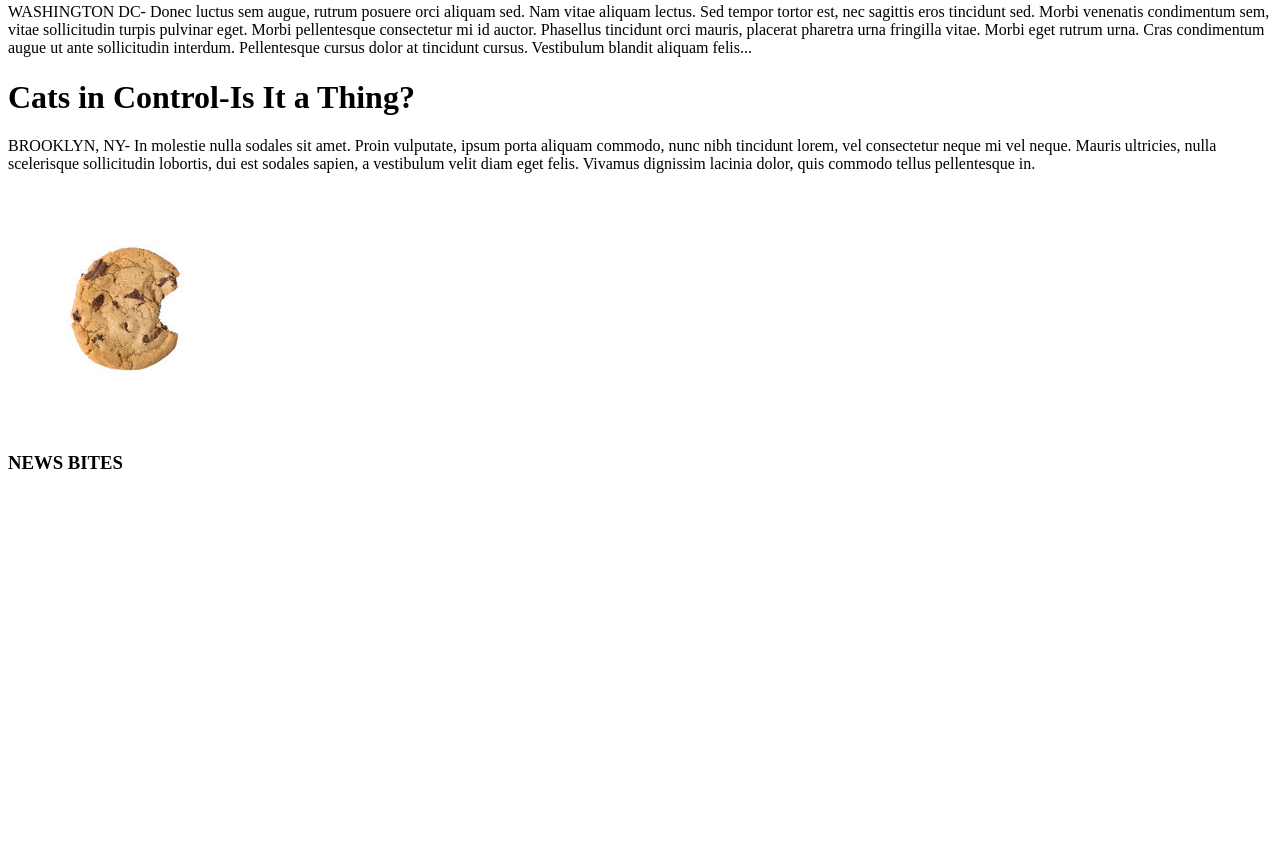
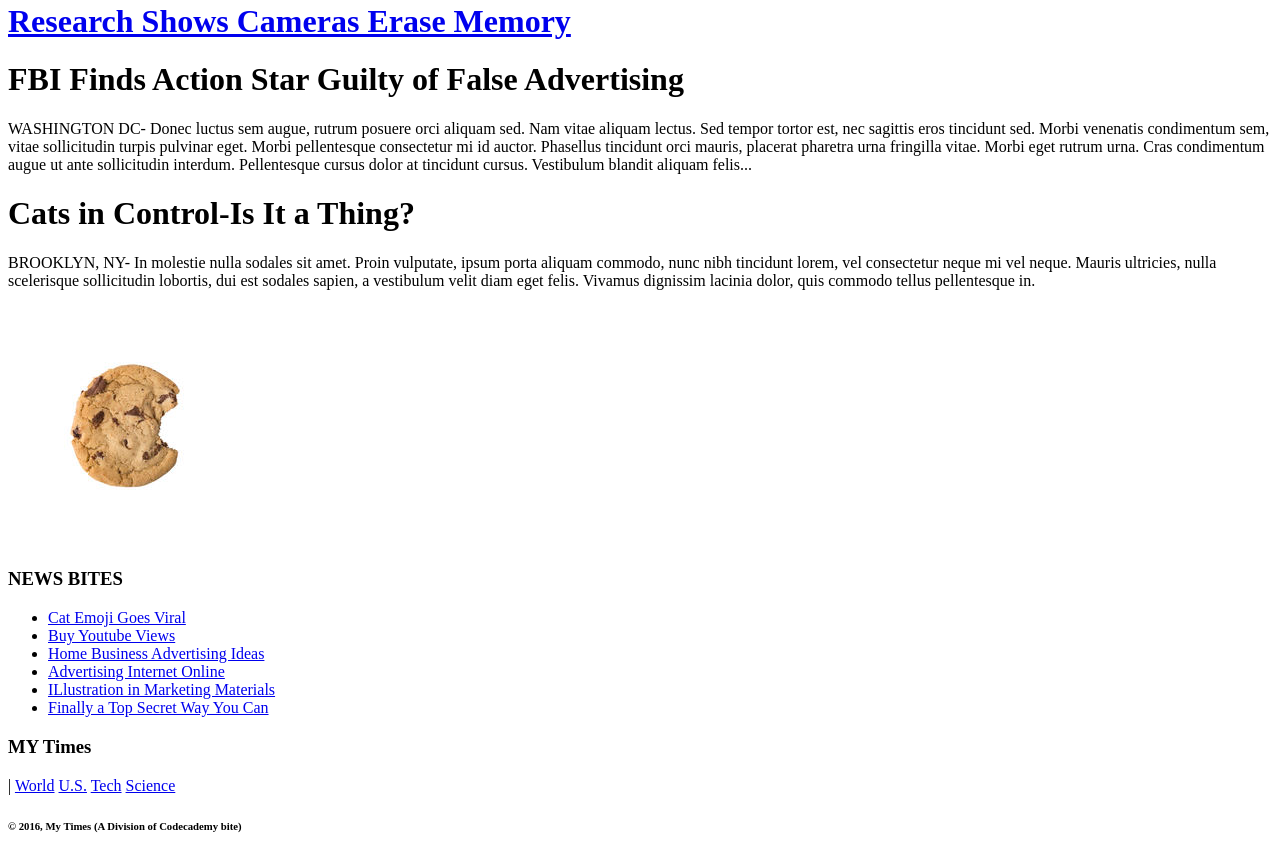
Before and after one commit to scarlet-lettered/my_times, a plain HTML site: page index.html in a window 1280 px wide. Shown: the part 629-1486 px from the top of the page. Before the commit the page ends 1122 px from the top, so only its background shows below. Drawn offline with Linux system fonts and the light colour scheme; files that its build step writes are made by us from their sources.

Commit message:
all html

```diff
--- a/index.html
+++ b/index.html
@@ -9,16 +9,14 @@
 <!-- Header Section -->
     <header>
       <div id="logo-container">
-
+        <h5>MY Times</h5>
       </div>
 
         <nav id="header-nav">
-          <ul>
-            <li><a href="#">World</a></li>
-            <li><a href="#">U.S.</a></li>
-            <li><a href="#">Tech</a></li>
-            <li><a href="#">Science</a></li>
-          </ul>
+            <a href="#"><h3>World</h3></a>
+            <a href="#"><h3>U.S.</h3></a>
+            <a href="#"><h3>Tech</h3></a>
+            <a href="#"><h3>Science</h3></a>
         </nav>
 
     </header>
@@ -94,12 +92,14 @@
         <img src="./resources/images/img-news-bite-cookie.png" alt="chocolate-chip cookie minus one bite">
         <h3>NEWS BITES</h3>
         <nav id="news-bites-col">
-          <a href="#"></a>
-          <a href="#"></a>
-          <a href="#"></a>
-          <a href="#"></a>
-          <a href="#"></a>
-          <a href="#"></a>
+          <ul>
+            <li><a href="#">Cat Emoji Goes Viral</a></li>
+            <li><a href="#">Buy Youtube Views</a></li>
+            <li><a href="#">Home Business Advertising Ideas</a></li>
+            <li><a href="#">Advertising Internet Online</a></li>
+            <li><a href="#">ILlustration in Marketing Materials</a></li>
+            <li><a href="#">Finally a Top Secret Way You Can</a></li>
+        </ul>
         </nav>
       </div>
 
@@ -110,11 +110,17 @@
 
     <footer>
 
+      <nav>
+        <h3 id="footer">MY Times</h3> |
+        <a href="#">World</a>
+        <a href="#">U.S.</a>
+        <a href="#">Tech</a>
+        <a href="#">Science</a>
+      </nav>
+
+      <h6>© 2016, My Times (A Division of Codecademy bite) </h6>
+
     </footer>
-
-
-
-
 
   </body>
 </html>
```
